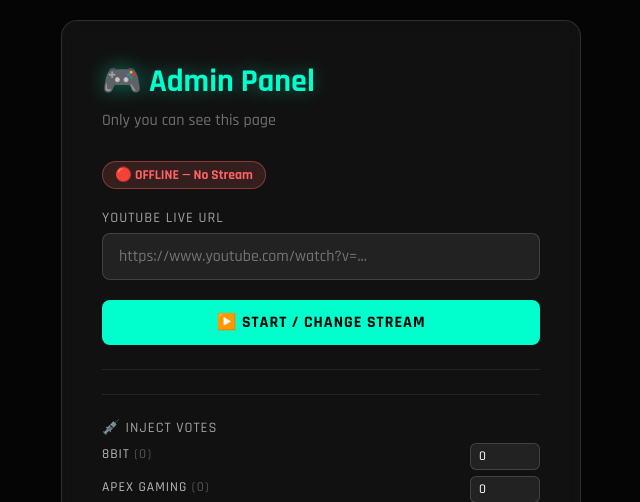
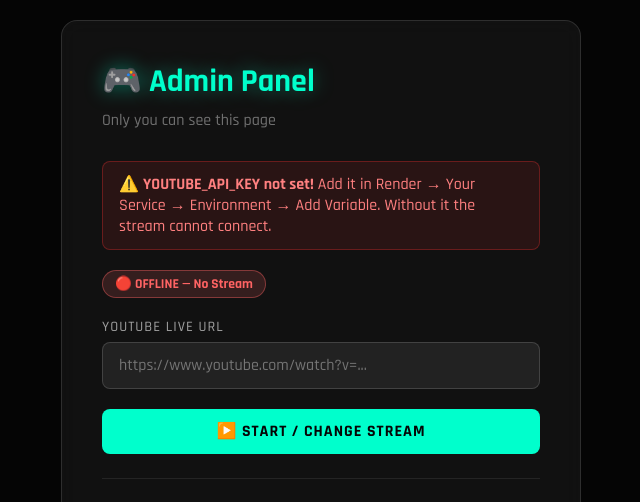
Before and after one commit to RGGaming20/stream-chat-app, a Flask app: page /admin in a window 1280 px wide. Shown: the top 502 px of the page, without its empty margins (319-959 px from the left). Run offline with Flask 3, Linux system fonts and the light colour scheme; the visitor is signed in with stand-in values (Sample User, id 1).

Commit message:
Update admin.html

```diff
--- a/templates/admin.html
+++ b/templates/admin.html
@@ -229,6 +229,10 @@
     <div class="alert alert-success">{{ success }}</div>
     {% endif %}
 
+    {% if logged_in and not api_key_set %}
+    <div class="alert alert-error">⚠️ <strong>YOUTUBE_API_KEY not set!</strong> Add it in Render → Your Service → Environment → Add Variable. Without it the stream cannot connect.</div>
+    {% endif %}
+
     {% if not logged_in %}
     <!-- LOGIN FORM -->
     <form method="POST">
```
